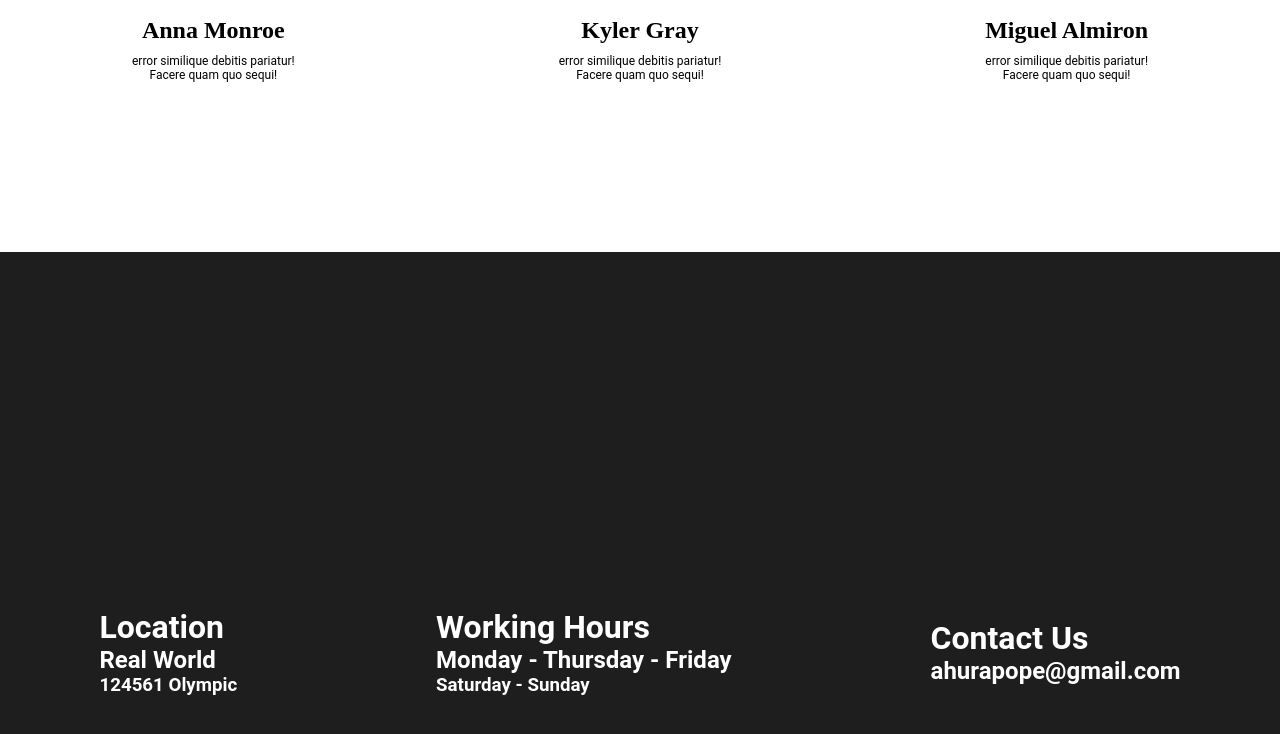
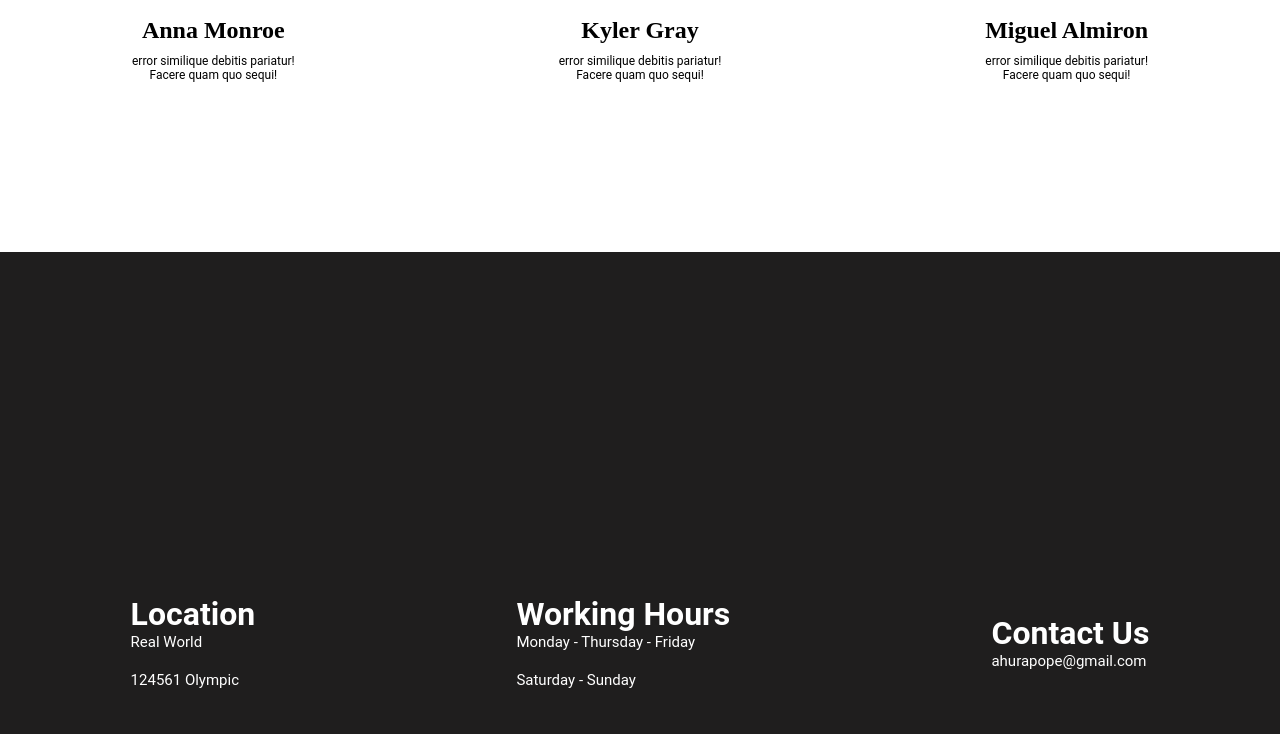
Before and after one commit to Popeaura/Clads, a plain HTML site: page index.html in a window 1280 px wide. Shown: the part 3016-3750 px from the top of the page. Drawn offline with Linux system fonts and the light colour scheme.

Commit message:
Modified my projects  files

```diff
--- a/styles.css
+++ b/styles.css
@@ -267,5 +267,13 @@ header{
       font-family: var(--primary-font);
     }
 
+    footer .container .footer-heading{
+      margin-bottom: 3rem;
+    }
 
+    footer .container .footer-primary-heading{
+      font-weight: normal;
+      font-size: 15px;
+      margin-bottom: 20px;
+    }
     /* footer end */
```
